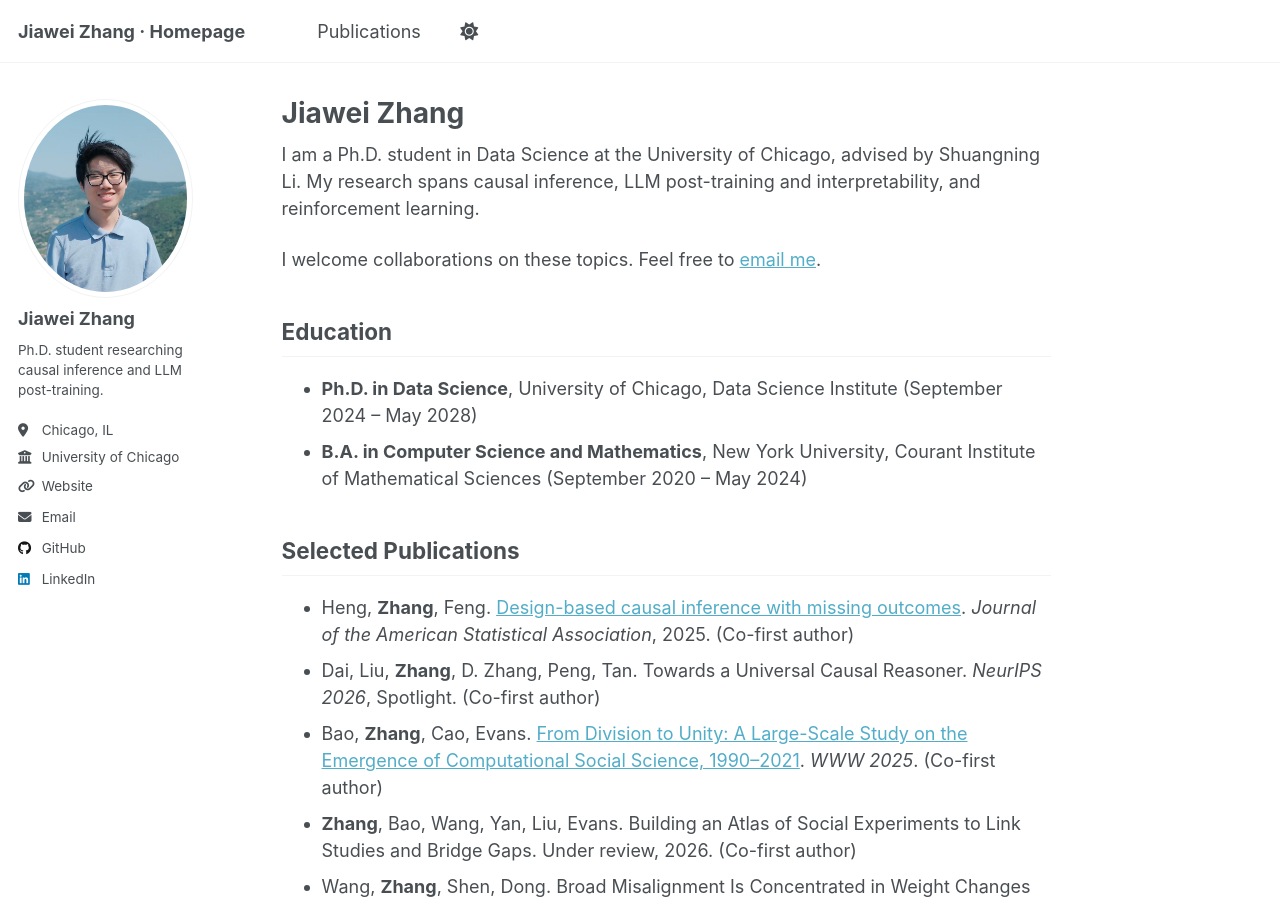
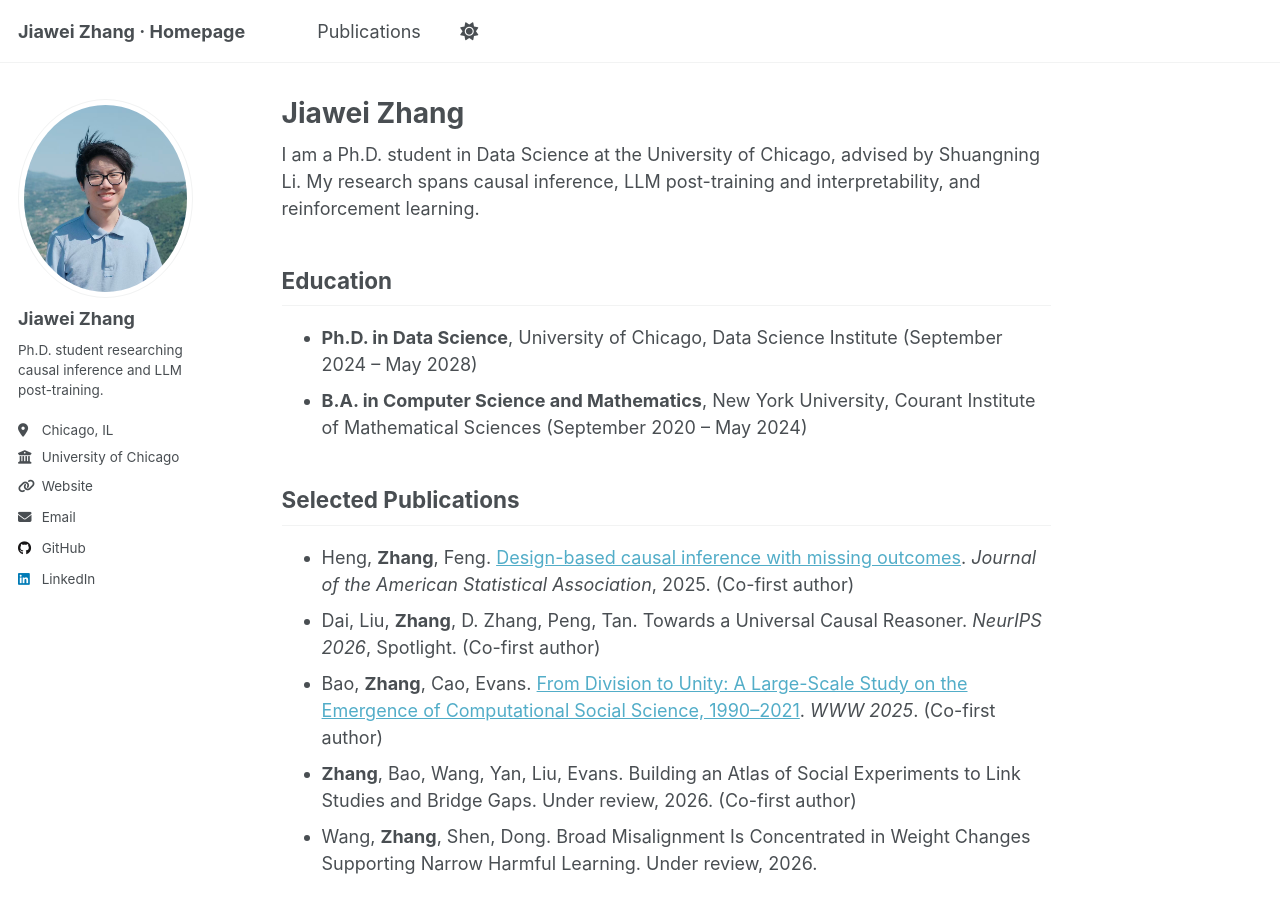
Before and after one commit to jiawei-zhang-a/jiawei-zhang-a.github.io, a Jekyll site: the page built from _pages/about.md, in a window 1280 px wide and 900 px high. Built offline with Jekyll 4.4.1, drawn with Linux system fonts in a browser that asks for light colours; a script that is not in the unit is left out.

Commit message:
Remove collaboration invitation

```diff
--- a/_pages/about.md
+++ b/_pages/about.md
@@ -8,8 +8,6 @@ redirect_from:
 ---
 
 I am a Ph.D. student in Data Science at the University of Chicago, advised by Shuangning Li. My research spans causal inference, LLM post-training and interpretability, and reinforcement learning.
-
-I welcome collaborations on these topics. Feel free to [email me](mailto:jiaweizhang@uchicago.edu).
 
 ## Education
 
```
